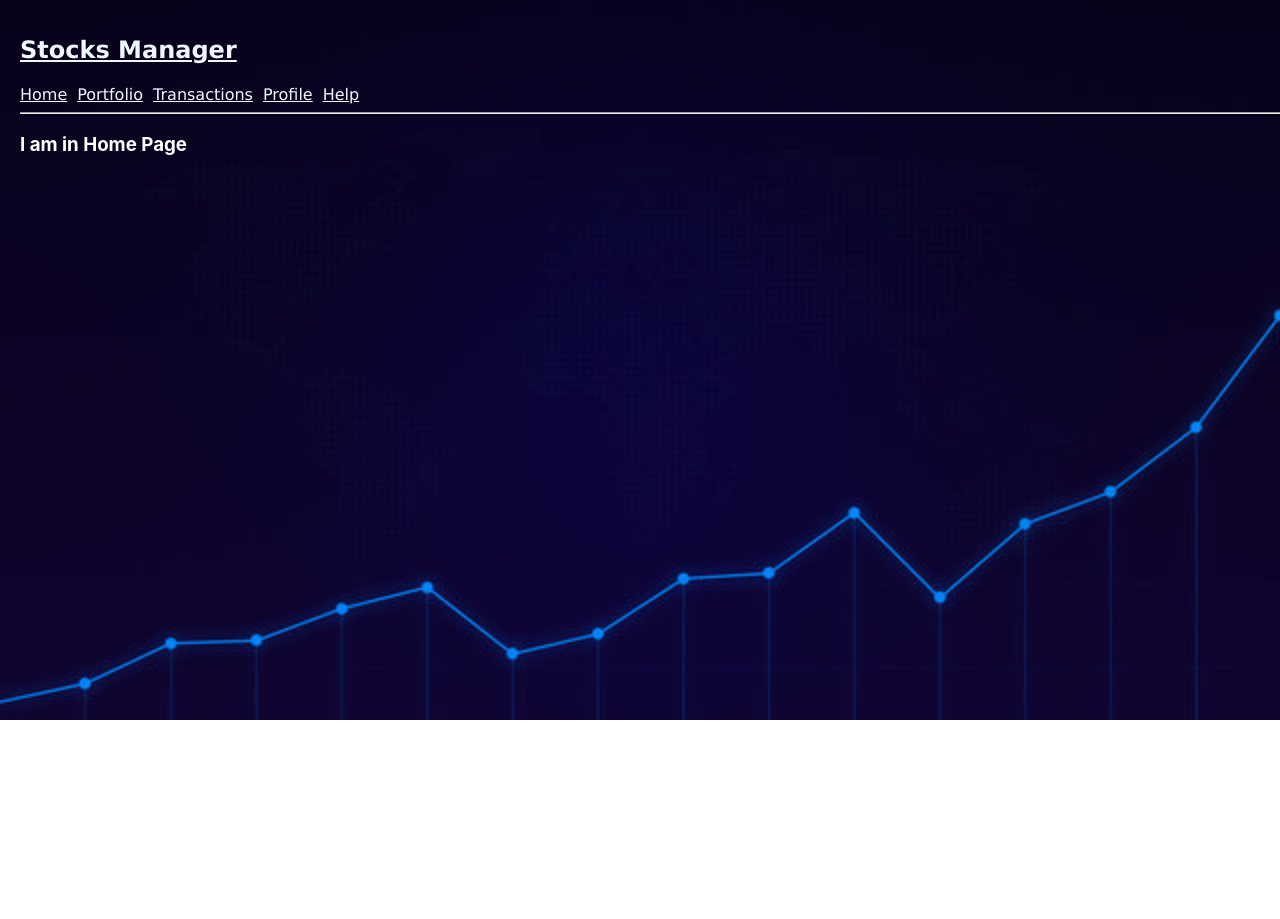
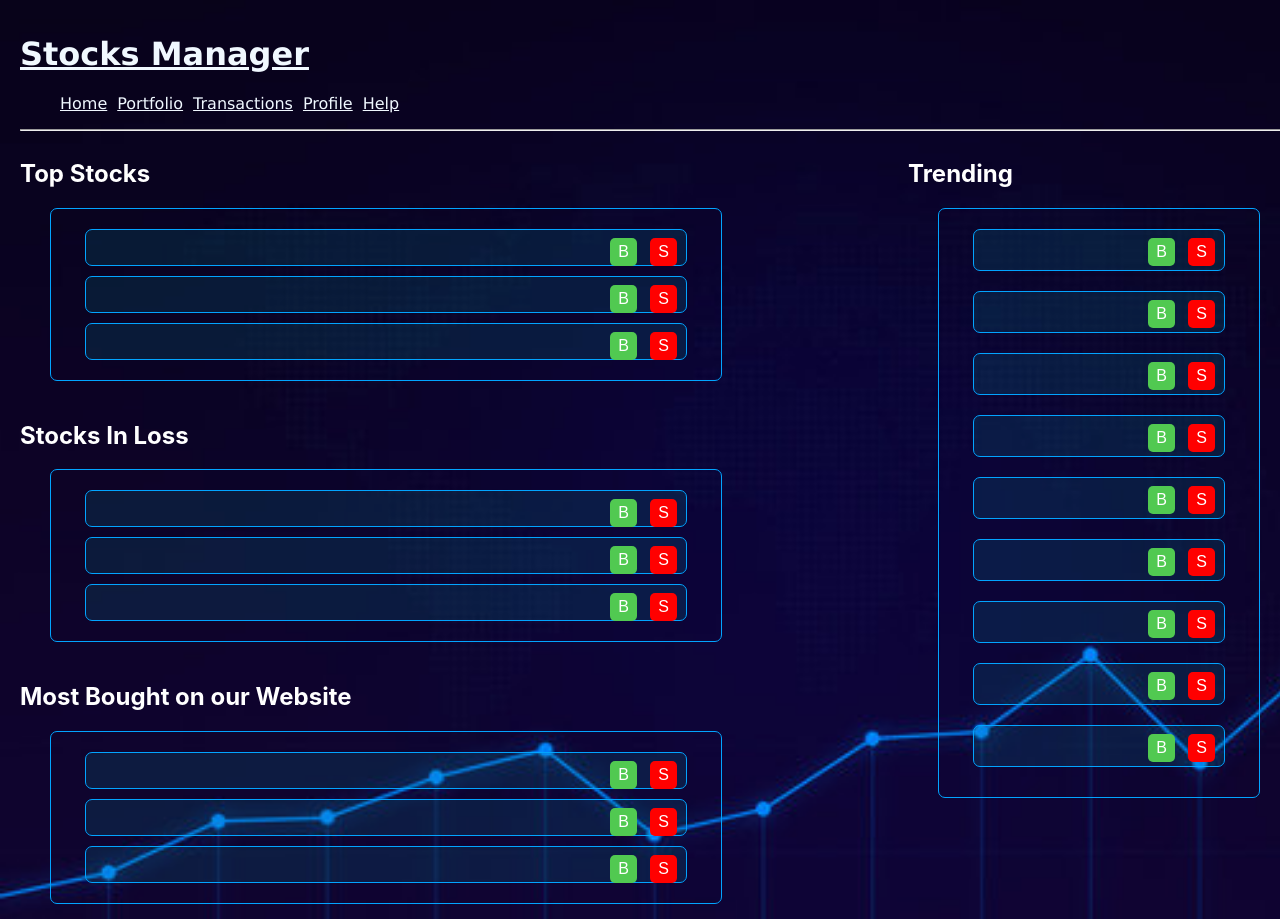
Before and after one commit to somsekharbhaviri/stocksmanager, a React (Create React App) app: page / in a window 1280 px wide. Shown: the top 919 px of the page. Before the commit the page ends 800 px from the top, so only its background shows below. Built offline with nearby package versions, Linux system fonts and the light colour scheme.

Commit message:
modified:   src/NavBar.js 	modified:   src/style.css 	modified:   src/userpages/Stocks.js

```diff
--- a/src/NavBar.js
+++ b/src/NavBar.js
@@ -10,7 +10,7 @@ import './style.css'
 export default function NavBar() {
   return (
     <div align="left" className='nav'>
-        <h2><Link to='/'>Stocks Manager</Link></h2>
+        <h2 ><Link to='/' className='Home'>Stocks Manager</Link></h2>
         <ul>
             <li><Link to='/'>Home</Link></li>
             <li><Link to='/portfolio'>Portfolio</Link></li>
@@ -18,7 +18,7 @@ export default function NavBar() {
             <li><Link to='/profile'>Profile</Link></li>
             <li><Link to='/help'>Help</Link></li>
         </ul>
-        <hr/>
+        <hr style={{color:"red"}}/>
         <Routes>
             <Route path='/' Component={Stocks}/>
             <Route path='/portfolio' Component={Portfolio}/>
@@ -26,7 +26,6 @@ export default function NavBar() {
             <Route path='/profile' Component={Profile}/>
             <Route path='/help' Component={Help}/>
         </Routes>
-
     </div>
   )
 }
--- a/src/style.css
+++ b/src/style.css
@@ -1,5 +1,5 @@
 /* Resetting default margin and padding for the list items */
-ul, ol {
+.ul {
     margin: 0;
     padding: 0;
 
@@ -39,7 +39,7 @@ ul, ol {
   }
 
   /* Adding spacing between the header and the navigation bar */
-  h2 {
+  .h2 {
     margin-bottom: 20px;
     color:white;
   }
@@ -71,7 +71,7 @@ ul, ol {
     font-family: Verdana, Geneva, Tahoma, sans-serif;
   }
 
-  label
+  .label
   {
     padding: 12px 12px 12px 0;
     display: inline-block;
--- a/src/userpages/Stocks.js
+++ b/src/userpages/Stocks.js
@@ -3,7 +3,51 @@ import React from 'react'
 export default function Stocks() {
   return (
     <div>
-        <h3>I am in Home Page</h3>
+        <div class="main-div">
+
+       <div>
+           <h2 >Top Stocks</h2>
+           <div align="center" class="outsideboxes">
+               <div  class="insideboxes" >        <button class="BuySmallButton">B</button> <button class="SellSmallButton">S</button>   </div>
+               <div  class="insideboxes">        <button class="BuySmallButton">B</button> <button class="SellSmallButton">S</button>   </div>
+               <div  class="insideboxes">        <button class="BuySmallButton">B</button> <button class="SellSmallButton">S</button>   </div>
+           </div>
+
+           <br/>
+
+           <h2 s>Stocks In Loss</h2>
+           <div align="center" class="outsideboxes">
+               <div  class="insideboxes">      <button class="BuySmallButton">B</button> <button class="SellSmallButton">S</button>     </div>
+               <div  class="insideboxes">      <button class="BuySmallButton">B</button> <button class="SellSmallButton">S</button>     </div>
+               <div  class="insideboxes">      <button class="BuySmallButton">B</button> <button class="SellSmallButton">S</button>     </div>
+           </div>
+
+           <br/>
+
+           <h2 >Most Bought on our Website</h2>
+           <div align="center" class="outsideboxes">
+               <div  class="insideboxes" >     <button class="BuySmallButton">B</button> <button class="SellSmallButton">S</button>   </div>
+               <div  class="insideboxes">      <button class="BuySmallButton">B</button> <button class="SellSmallButton">S</button>   </div>
+               <div  class="insideboxes">      <button class="BuySmallButton">B</button> <button class="SellSmallButton">S</button>   </div>
+           </div>
+       </div>
+       <div class="sub-main-div">
+       <div class="verticalbox">
+           <h2 >Trending</h2>
+           <div align="center" class="outsideboxes">
+               <div  class="insideboxes" >     <button class="BuySmallButton">B</button> <button class="SellSmallButton">S</button>   </div>
+               <div  class="insideboxes">      <button class="BuySmallButton">B</button> <button class="SellSmallButton">S</button>   </div>
+               <div  class="insideboxes">      <button class="BuySmallButton">B</button> <button class="SellSmallButton">S</button>   </div>
+               <div  class="insideboxes" >     <button class="BuySmallButton">B</button> <button class="SellSmallButton">S</button>   </div>
+               <div  class="insideboxes">      <button class="BuySmallButton">B</button> <button class="SellSmallButton">S</button>   </div>
+               <div  class="insideboxes">      <button class="BuySmallButton">B</button> <button class="SellSmallButton">S</button>   </div>
+               <div  class="insideboxes" >     <button class="BuySmallButton">B</button> <button class="SellSmallButton">S</button>   </div>
+               <div  class="insideboxes">      <button class="BuySmallButton">B</button> <button class="SellSmallButton">S</button>   </div>
+               <div  class="insideboxes">      <button class="BuySmallButton">B</button> <button class="SellSmallButton">S</button>   </div>
+           </div>
+       </div>
+       </div>
+   </div>
     </div>
   )
 }
```
